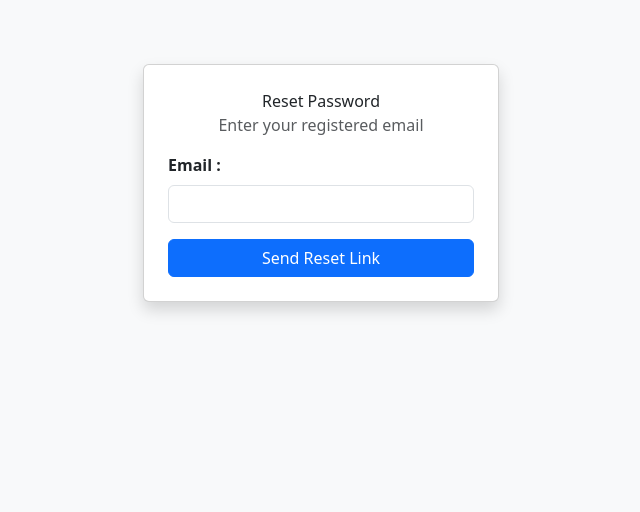
After one commit to Naseem56071/realestate_crm, a Django app: page /forgot-password/ in a window 1280 px wide. The commit adds this page. Shown: the top 512 px of the page, without its empty margins (319-959 px from the left). Run offline with Django 5.2, Linux system fonts and the light colour scheme.

Commit message:
added forgot password functionality when user click the forgot-password he should eed to enter his registered email so that he will get an rest-password link to the mail . after clicking the reset password link he can reset this password.

```diff
--- /dev/null
+++ b/accounts/templates/accounts/forgot.html
@@ -0,0 +1,21 @@
+{% extends "accounts/login.html" %}
+{% block title %}<title>Forgot Password</title>{% endblock %}
+
+{% block content %}
+<div class="card-body p-4">
+    <p class="text-center m-0">Reset Password</p>
+    <p class="text-center text-muted">Enter your registered email</p>
+
+    <form method="POST">
+        {% csrf_token %}
+        <div class="mb-3">
+            <label class="form-label"><strong>Email :</strong> </label>
+            <input type="email" name="email" class="form-control" required>
+        </div>
+
+        <button type="submit" class="btn btn-primary w-100">
+            Send Reset Link
+        </button>
+    </form>
+</div>
+{% endblock %}
--- a/accounts/templates/accounts/login.html
+++ b/accounts/templates/accounts/login.html
@@ -112,7 +112,7 @@
                                         Remember me
                                     </label>
                                 </div>
-                                <a href="#" class="text-decoration-none">Forgot password?</a>
+                                <a href="{% url 'forgot_password' %}" class="text-decoration-none">Forgot password?</a>
                             </div>
 
                             <!-- Login Button -->
--- a/accounts/templates/accounts/products/view_products.html
+++ b/accounts/templates/accounts/products/view_products.html
@@ -1,5 +1,5 @@
 {% extends "accounts/base.html" %}
-{% block title %} <title> View products </title>{% endblock title %}
+{% block title %} <title>listing  products </title>{% endblock title %}
 
 {% block heading %}
 <h3 class="ps-2">Property Details :</h3>
--- a/accounts/urls.py
+++ b/accounts/urls.py
@@ -14,6 +14,8 @@ urlpatterns = [
          views.delete_contact_details, name="admin-delete-contact-details"),
 
     path("login/", views.login_view, name="login"),
+    path('forgot-password/', views.forgot_password, name="forgot_password"),
+    path('reset-password/<uidb64>/<token>/', views.reset_password, name="reset_password"),
 
     path('phone/login/', views.phone_login_view, name='phone.login'),
 
--- a/accounts/utils.py
+++ b/accounts/utils.py
@@ -2,11 +2,8 @@ import requests
 import random
 import json
 from django.conf import settings
-
 from django.core.mail import EmailMultiAlternatives
 from django.template.loader import render_to_string
-from django.http import HttpResponse
-from django.conf import settings
 
 
 def send_sms(phone, otp):
--- a/accounts/views.py
+++ b/accounts/views.py
@@ -20,6 +20,11 @@ from django.contrib.auth.decorators import permission_required
 from django.conf import settings
 import razorpay
 from django.views.decorators.csrf import csrf_exempt
+from django.core.mail import send_mail
+from django.urls import reverse
+from django.utils.http import urlsafe_base64_encode, urlsafe_base64_decode
+from django.utils.encoding import force_bytes, force_str
+from django.contrib.auth.tokens import default_token_generator
 
 
 def contact_us(request):
@@ -94,6 +99,93 @@ def login_view(request):
             return redirect("login")
 
     return render(request, "accounts/login.html")
+
+
+# forgot password
+def forgot_password(request):
+    if request.method == "POST":
+        email = request.POST.get("email")
+
+        user = User.objects.filter(email=email).first()
+
+        if user:
+            uid = urlsafe_base64_encode(force_bytes(user.pk))
+            token = default_token_generator.make_token(user)
+
+            reset_link = request.build_absolute_uri(
+                reverse('reset_password', kwargs={
+                        'uidb64': uid, 'token': token})
+            )
+
+            send_mail(
+                "Reset Your Password",
+                f"Click the link to reset password:\n{reset_link}",
+                settings.EMAIL_HOST_USER,
+                [email]
+            )
+        # SAME message always
+        messages.success(
+            request, "If this email exists, a reset link was sent to you gmail.")
+        return redirect('forgot_password')
+
+    return render(request, "accounts/forgot.html")
+
+
+# rest password
+
+
+def reset_password(request, uidb64, token):
+
+    try:
+        uid = force_str(urlsafe_base64_decode(uidb64))
+        user = User.objects.get(pk=uid)
+    except Exception as e:
+        user = None
+        print(e)
+
+    if user and default_token_generator.check_token(user, token):
+        if request.method == "POST":
+            password = request.POST.get("password").strip()
+            confirm_password = request.POST.get("confirm_password")
+
+            if password != confirm_password:
+                messages.error(request, "Passwords do not match")
+                return redirect('reset_password')
+
+               # Strong password validation
+            if len(password) < 8:
+                messages.error(
+                    request, "Password must be at least 8 characters")
+                return redirect("reset_password")
+
+            if not re.search(r"[A-Z]", password):
+                messages.error(
+                    request, "Password must contain at least one uppercase letter")
+                return redirect("reset_password")
+
+            if not re.search(r"[a-z]", password):
+                messages.error(
+                    request, "Password must contain at least one lowercase letter")
+                return redirect("reset_password")
+
+            if not re.search(r"[0-9]", password):
+                messages.error(
+                    request, "Password must contain at least one number")
+                return redirect("reset_password")
+
+            if not re.search(r"[!@#$%^&*()_+=\[{\]};:<>|./?,-]", password):
+                messages.error(
+                    request, "Password must contain at least one special character")
+                return redirect("reset_password")
+            user.set_password(password)
+            user.save()
+            messages.success(request, "Password updated. Login now.")
+            return redirect("login")
+
+        return render(request, "accounts/reset_password.html")
+
+    # invalid token
+    return render(request, "accounts/invalid_link.html")
 
 # sends otp
 
@@ -1059,17 +1151,17 @@ def payment_verify(request):
             'razorpay_payment_id': payment_id,
             'razorpay_signature': signature
         }):
-            payment.razorpay_order_id=order_id
-            payment.razorpay_payment_id=payment_id
-            payment.razorpay_signature=signature
-            payment.status="success"
-            payment.is_paid=True
+            payment.razorpay_order_id = order_id
+            payment.razorpay_payment_id = payment_id
+            payment.razorpay_signature = signature
+            payment.status = "success"
+            payment.is_paid = True
             payment.save()
             return HttpResponse("payment success")
         else:
-            payment.status="failed"
-            payment.is_paid=False
+            payment.status = "failed"
+            payment.is_paid = False
             payment.save()
-            return JsonResponse({'status':'failed'})
+            return JsonResponse({'status': 'failed'})
     else:
         return HttpResponse("payment failed")
```
Also changed, not shown: accounts/templates/accounts/invalid_link.html (added, +21 -0 lines), accounts/templates/accounts/reset_password.html (added, +22 -0 lines).
